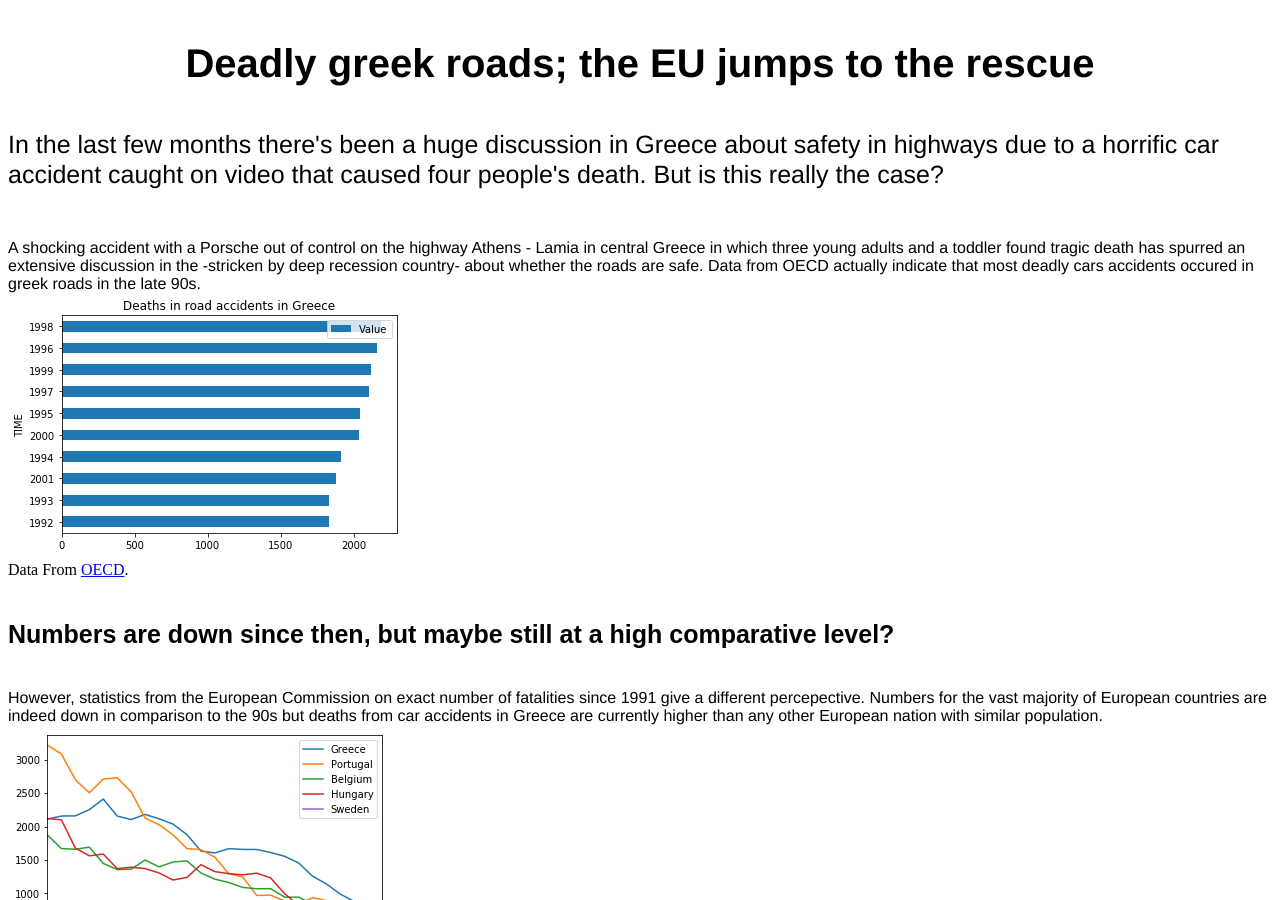
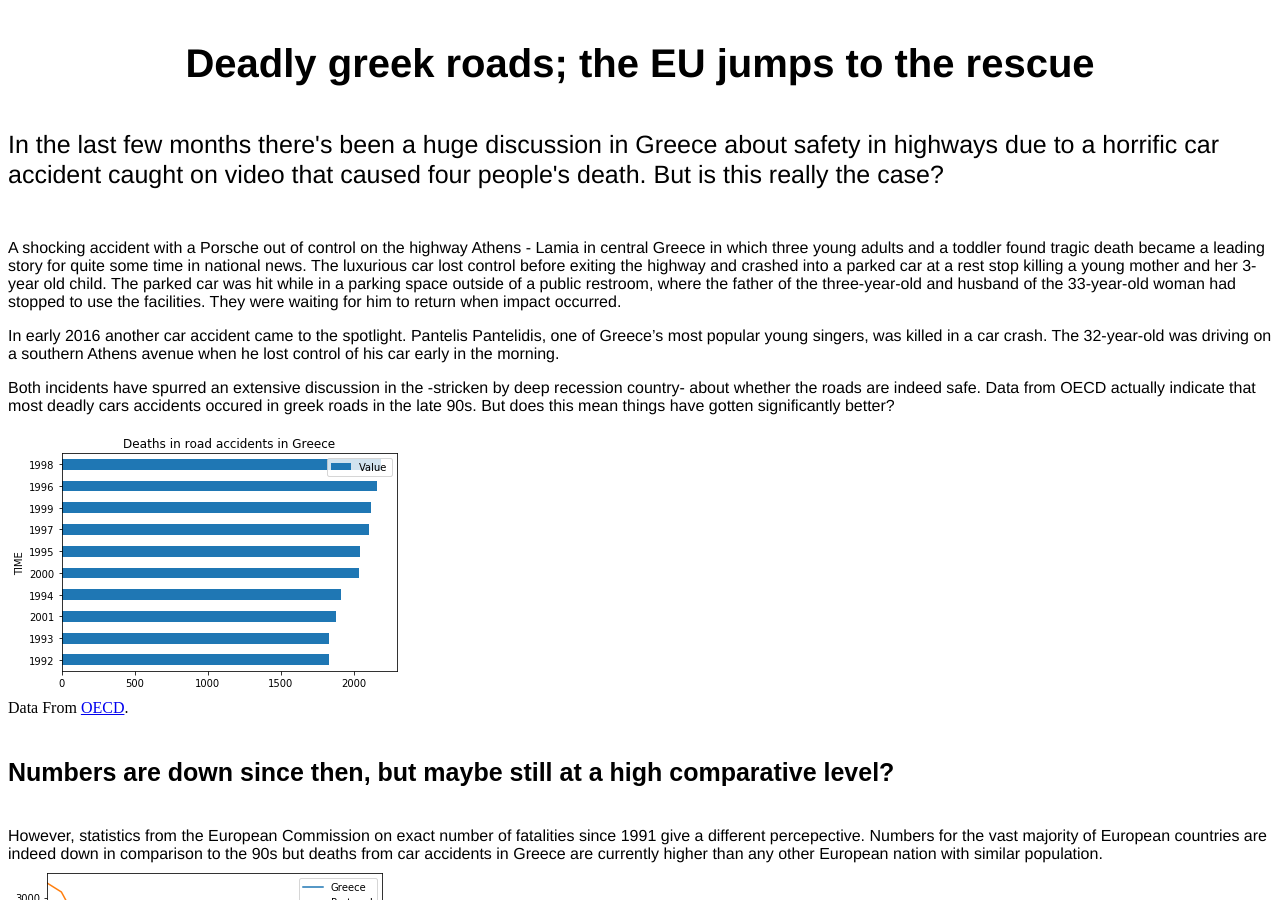
Before and after one commit to chrgavalas/data-projects, a Jekyll site: the page docs/Deadly-Greek-Roads/index.html, which Jekyll copies as it is, in a window 1280 px wide and 900 px high. Built offline with Jekyll 4.4.1, drawn with Linux system fonts in a browser that asks for light colours.

Commit message:
Deadly roads

```diff
--- a/docs/Deadly-Greek-Roads/index.html
+++ b/docs/Deadly-Greek-Roads/index.html
@@ -9,7 +9,7 @@
   <body>
   <h1 class="restaurant">Deadly greek roads; the EU jumps to the rescue</h1>
   <div class="text"> In the last few months there's been a huge discussion in Greece about safety in highways due to a horrific car accident caught on video that caused four people's death. But is this really the case? </div>
-  <div class="story_article"> A shocking accident with a Porsche out of control on the highway Athens - Lamia in central Greece in which three young adults and a toddler found tragic death has spurred an extensive discussion in the -stricken by deep recession country- about whether the roads are safe. Data from OECD actually indicate that most deadly cars accidents occured in greek roads in the late 90s. </div>
+  <div class="story_article"> <p>A shocking accident with a Porsche out of control on the highway Athens - Lamia in central Greece in which three young adults and a toddler found tragic death became a leading story for quite some time in national news. The luxurious car lost control before exiting the highway and crashed into a parked car at a rest stop killing a young mother and her 3-year old child. The parked car was hit while in a parking space outside of a public restroom, where the father of the three-year-old and husband of the 33-year-old woman had stopped to use the facilities. They were waiting for him to return when impact occurred.</p><p>In early 2016 another car accident came to the spotlight. Pantelis Pantelidis, one of Greece’s most popular young singers, was killed in a car crash. The 32-year-old was driving on a southern Athens avenue when he lost control of his car early in the morning.</p><p> Both incidents have spurred an extensive discussion in the -stricken by deep recession country- about whether the roads are indeed safe. Data from OECD actually indicate that most deadly cars accidents occured in greek roads in the late 90s. But does this mean things have gotten significantly better?</p> </div>
   <img src="pic1.png">
   <div> Data From <a href="https://data.oecd.org" target="blank"> OECD</a>. </div>
   <h3 class="title"> Numbers are down since then, but maybe still at a high comparative level? </h3>
```
Also changed, not shown: 1 other file.
